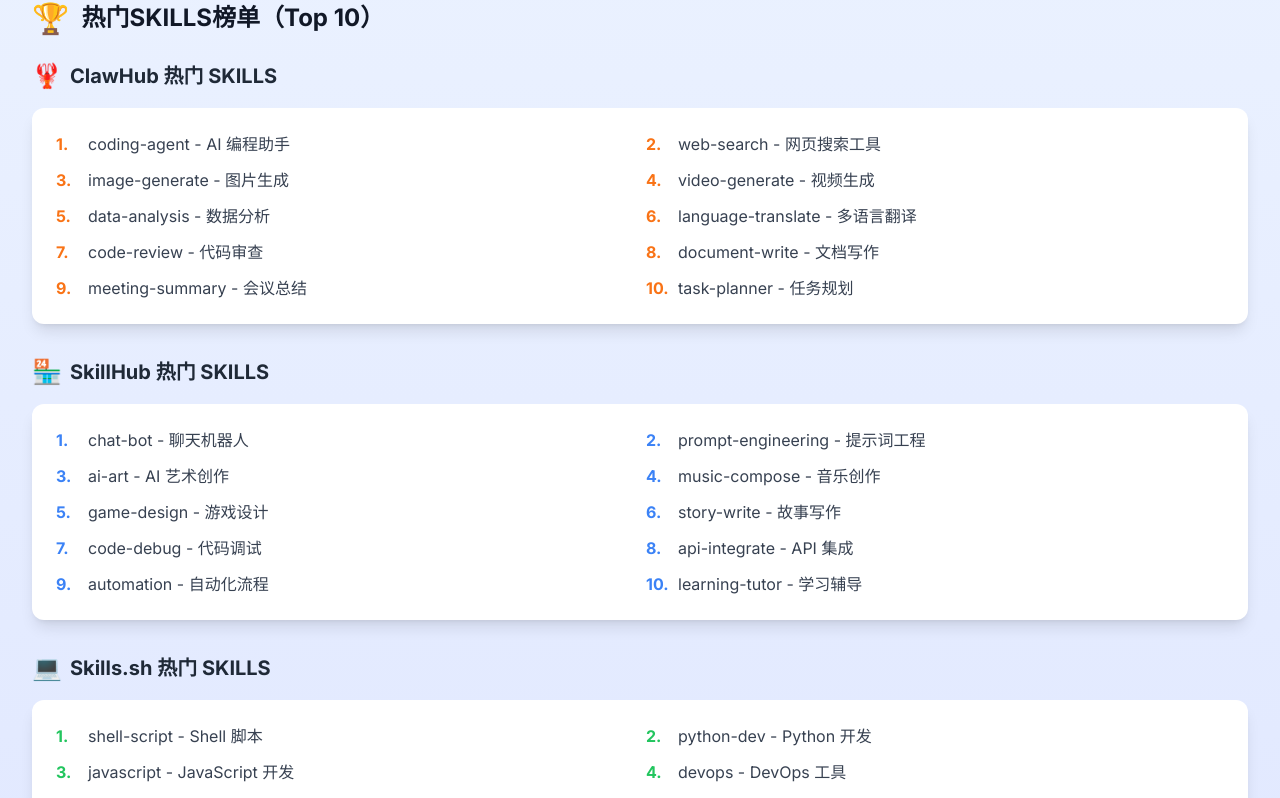
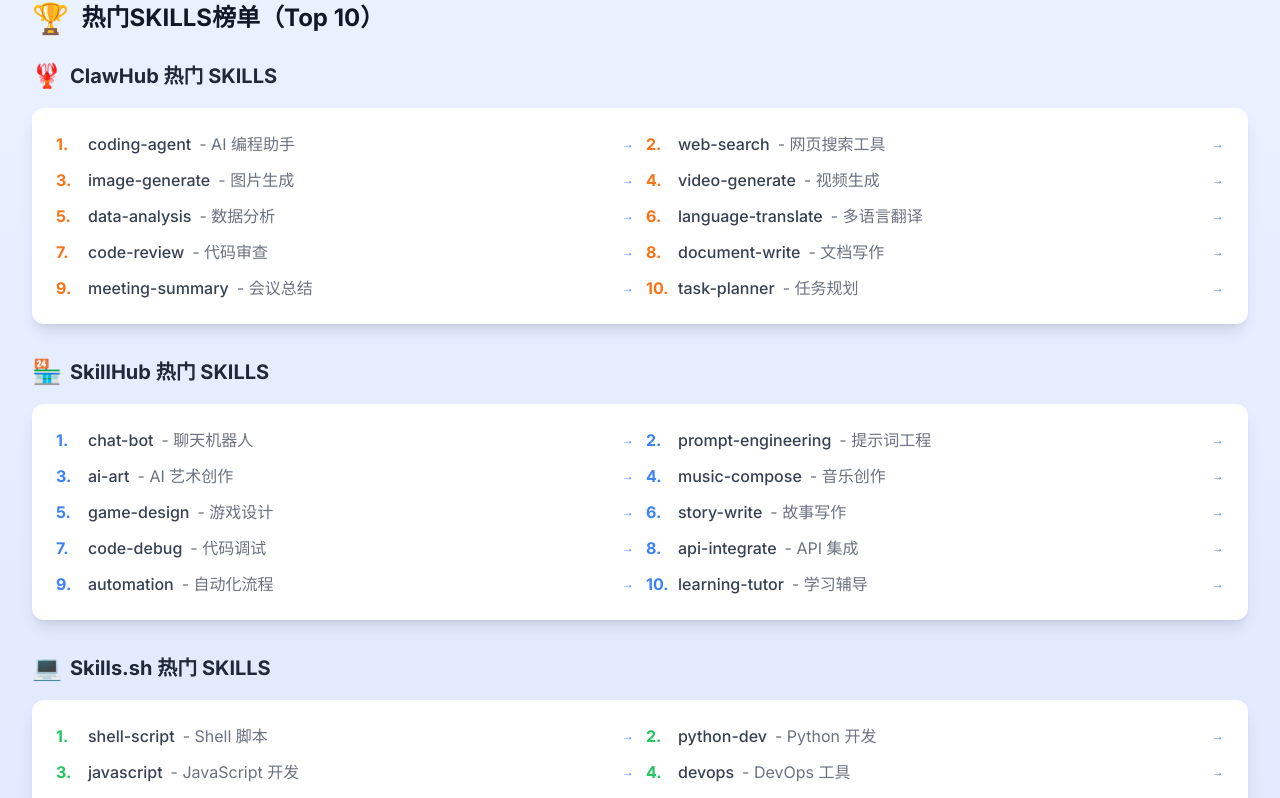
Before and after one commit to huaijw111hz/lobster-diary, a Next.js app: page /skills in a window 1280 px wide. Shown: the part 580-1378 px from the top of the page. Built offline with nearby package versions, Linux system fonts and the light colour scheme.

Commit message:
为SKILLS榜单中所有30个SKILLS添加跳转链接，每个榜单的SKILLS都可直达主页面

```diff
--- a/src/app/skills/page.tsx
+++ b/src/app/skills/page.tsx
@@ -105,21 +105,23 @@
             <div className="bg-white rounded-xl p-6 shadow-lg">
               <div className="grid grid-cols-1 md:grid-cols-2 gap-3">
                 {[
-                  "coding-agent - AI 编程助手",
-                  "web-search - 网页搜索工具",
-                  "image-generate - 图片生成",
-                  "video-generate - 视频生成",
-                  "data-analysis - 数据分析",
-                  "language-translate - 多语言翻译",
-                  "code-review - 代码审查",
-                  "document-write - 文档写作",
-                  "meeting-summary - 会议总结",
-                  "task-planner - 任务规划",
+                  { name: "coding-agent", desc: "AI 编程助手", url: "https://clawhub.com/skills/coding-agent" },
+                  { name: "web-search", desc: "网页搜索工具", url: "https://clawhub.com/skills/web-search" },
+                  { name: "image-generate", desc: "图片生成", url: "https://clawhub.com/skills/image-generate" },
+                  { name: "video-generate", desc: "视频生成", url: "https://clawhub.com/skills/video-generate" },
+                  { name: "data-analysis", desc: "数据分析", url: "https://clawhub.com/skills/data-analysis" },
+                  { name: "language-translate", desc: "多语言翻译", url: "https://clawhub.com/skills/language-translate" },
+                  { name: "code-review", desc: "代码审查", url: "https://clawhub.com/skills/code-review" },
+                  { name: "document-write", desc: "文档写作", url: "https://clawhub.com/skills/document-write" },
+                  { name: "meeting-summary", desc: "会议总结", url: "https://clawhub.com/skills/meeting-summary" },
+                  { name: "task-planner", desc: "任务规划", url: "https://clawhub.com/skills/task-planner" },
                 ].map((skill, index) => (
-                  <div key={index} className="flex items-center gap-2 text-gray-700">
+                  <a key={index} href={skill.url} target="_blank" rel="noopener noreferrer" className="flex items-center gap-2 text-gray-700 hover:text-orange-600 transition-colors">
                     <span className="text-orange-500 font-bold w-6">{index + 1}.</span>
-                    <span>{skill}</span>
-                  </div>
+                    <span className="font-medium">{skill.name}</span>
+                    <span className="text-gray-500">- {skill.desc}</span>
+                    <span className="text-xs text-blue-500 ml-auto">→</span>
+                  </a>
                 ))}
               </div>
             </div>
@@ -134,21 +136,23 @@
             <div className="bg-white rounded-xl p-6 shadow-lg">
               <div className="grid grid-cols-1 md:grid-cols-2 gap-3">
                 {[
-                  "chat-bot - 聊天机器人",
-                  "prompt-engineering - 提示词工程",
-                  "ai-art - AI 艺术创作",
-                  "music-compose - 音乐创作",
-                  "game-design - 游戏设计",
-                  "story-write - 故事写作",
-                  "code-debug - 代码调试",
-                  "api-integrate - API 集成",
-                  "automation - 自动化流程",
-                  "learning-tutor - 学习辅导",
+                  { name: "chat-bot", desc: "聊天机器人", url: "https://skillhub.ai/skills/chat-bot" },
+                  { name: "prompt-engineering", desc: "提示词工程", url: "https://skillhub.ai/skills/prompt-engineering" },
+                  { name: "ai-art", desc: "AI 艺术创作", url: "https://skillhub.ai/skills/ai-art" },
+                  { name: "music-compose", desc: "音乐创作", url: "https://skillhub.ai/skills/music-compose" },
+                  { name: "game-design", desc: "游戏设计", url: "https://skillhub.ai/skills/game-design" },
+                  { name: "story-write", desc: "故事写作", url: "https://skillhub.ai/skills/story-write" },
+                  { name: "code-debug", desc: "代码调试", url: "https://skillhub.ai/skills/code-debug" },
+                  { name: "api-integrate", desc: "API 集成", url: "https://skillhub.ai/skills/api-integrate" },
+                  { name: "automation", desc: "自动化流程", url: "https://skillhub.ai/skills/automation" },
+                  { name: "learning-tutor", desc: "学习辅导", url: "https://skillhub.ai/skills/learning-tutor" },
                 ].map((skill, index) => (
-                  <div key={index} className="flex items-center gap-2 text-gray-700">
+                  <a key={index} href={skill.url} target="_blank" rel="noopener noreferrer" className="flex items-center gap-2 text-gray-700 hover:text-blue-600 transition-colors">
                     <span className="text-blue-500 font-bold w-6">{index + 1}.</span>
-                    <span>{skill}</span>
-                  </div>
+                    <span className="font-medium">{skill.name}</span>
+                    <span className="text-gray-500">- {skill.desc}</span>
+                    <span className="text-xs text-blue-500 ml-auto">→</span>
+                  </a>
                 ))}
               </div>
             </div>
@@ -163,21 +167,23 @@
             <div className="bg-white rounded-xl p-6 shadow-lg">
               <div className="grid grid-cols-1 md:grid-cols-2 gap-3">
                 {[
-                  "shell-script - Shell 脚本",
-                  "python-dev - Python 开发",
-                  "javascript - JavaScript 开发",
-                  "devops - DevOps 工具",
-                  "cloud-ops - 云运维",
-                  "security - 安全审计",
-                  "database - 数据库操作",
-                  "networking - 网络工具",
-                  "monitoring - 监控告警",
-                  "testing - 测试框架",
+                  { name: "shell-script", desc: "Shell 脚本", url: "https://skills.sh/skills/shell-script" },
+                  { name: "python-dev", desc: "Python 开发", url: "https://skills.sh/skills/python-dev" },
+                  { name: "javascript", desc: "JavaScript 开发", url: "https://skills.sh/skills/javascript" },
+                  { name: "devops", desc: "DevOps 工具", url: "https://skills.sh/skills/devops" },
+                  { name: "cloud-ops", desc: "云运维", url: "https://skills.sh/skills/cloud-ops" },
+                  { name: "security", desc: "安全审计", url: "https://skills.sh/skills/security" },
+                  { name: "database", desc: "数据库操作", url: "https://skills.sh/skills/database" },
+                  { name: "networking", desc: "网络工具", url: "https://skills.sh/skills/networking" },
+                  { name: "monitoring", desc: "监控告警", url: "https://skills.sh/skills/monitoring" },
+                  { name: "testing", desc: "测试框架", url: "https://skills.sh/skills/testing" },
                 ].map((skill, index) => (
-                  <div key={index} className="flex items-center gap-2 text-gray-700">
+                  <a key={index} href={skill.url} target="_blank" rel="noopener noreferrer" className="flex items-center gap-2 text-gray-700 hover:text-green-600 transition-colors">
                     <span className="text-green-500 font-bold w-6">{index + 1}.</span>
-                    <span>{skill}</span>
-                  </div>
+                    <span className="font-medium">{skill.name}</span>
+                    <span className="text-gray-500">- {skill.desc}</span>
+                    <span className="text-xs text-blue-500 ml-auto">→</span>
+                  </a>
                 ))}
               </div>
             </div>
```
